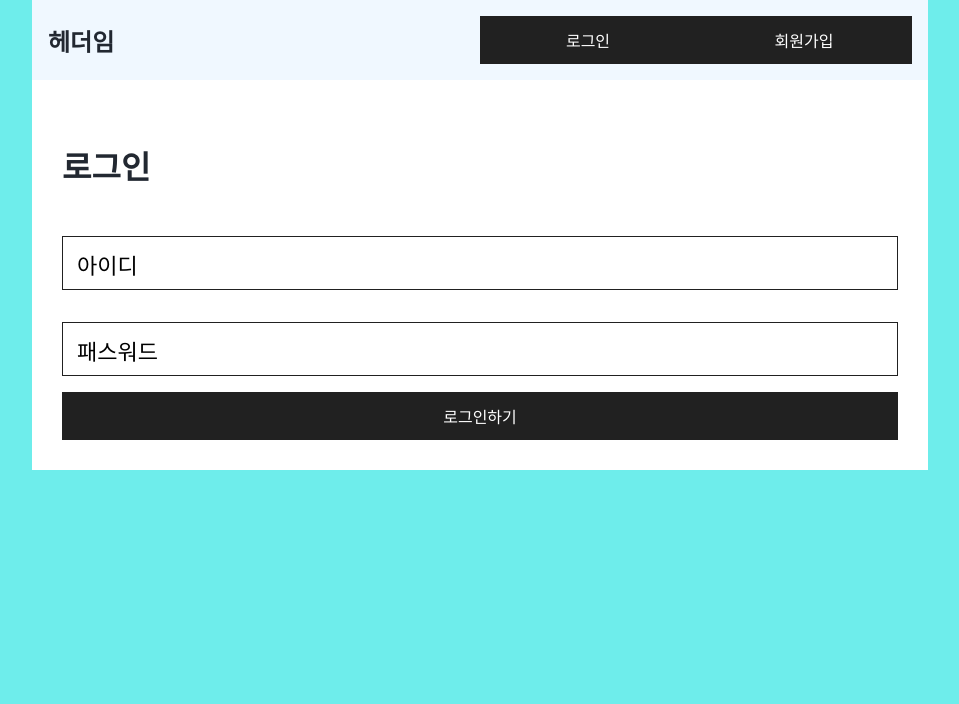
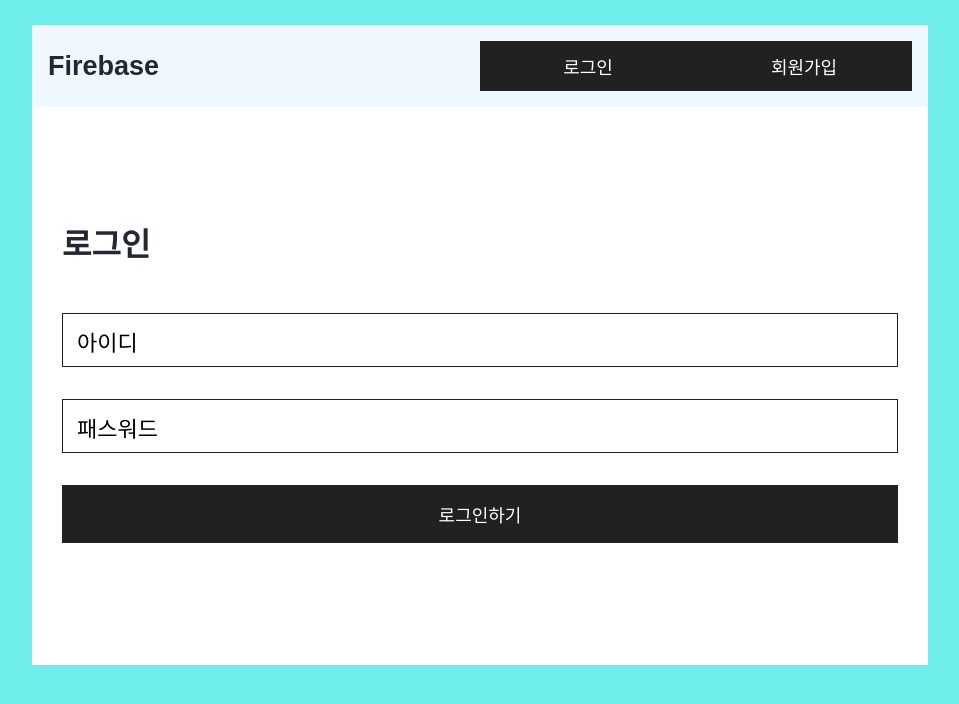
Before and after one commit to lnuvy/react-3study, a React (Create React App) app: page /login in a window 1280 px wide. Shown: the top 704 px of the page, without its empty margins (160-1119 px from the left). Built offline with nearby package versions, Linux system fonts and the light colour scheme; a web font is replaced by a local one.

Commit message:
미로그인 토스트메세지 작성

```diff
--- a/src/components/Header.js
+++ b/src/components/Header.js
@@ -65,10 +65,17 @@ const Header = (props) => {
     );
   } else
     return (
-      <Grid isSticky zIndexTop is_flex padding="16px" bg="aliceblue">
-        <Grid _onClick={() => history.push("/")}>
-          <Text margin="0px" size="24px" bold>
-            헤더임
+      <Grid
+        isSticky
+        zIndexTop
+        is_flex
+        padding="16px"
+        bg="aliceblue"
+        margin="25px 0 0 0"
+      >
+        <Grid _onClick={() => history.push("/")} _cursor>
+          <Text margin="0px" size="27px" bold>
+            Firebase
           </Text>
         </Grid>
         <Grid is_flex>
--- a/src/components/NotiBadge.js
+++ b/src/components/NotiBadge.js
@@ -9,21 +9,24 @@ const NotiBadge = (props) => {
   const userId = useSelector((state) => state.user.user.uid);
   const { _onClick = () => {} } = props;
 
+  const notiDB = realtime.ref(`noti/${userId}`);
   const [isRead, setIsRead] = useState(true);
+
   const notiCheck = () => {
-    const notiDB = realtime.ref(`noti/${userId}`);
     notiDB.update({ read: true });
     _onClick();
   };
 
   useEffect(() => {
-    const notiDB = realtime.ref(`noti/${userId}`);
     notiDB.on("value", (snapshot) => {
+      if (snapshot.val() === null) {
+        notiDB.update({ read: true });
+      }
       setIsRead(snapshot.val().read);
     });
 
     return () => notiDB.off();
-  });
+  }, []);
 
   return (
     <>
--- a/src/components/Post.js
+++ b/src/components/Post.js
@@ -16,20 +16,31 @@ const Post = (props) => {
   const currentComment = useSelector((state) => state.comment?.list[post_id]);
   const isMyLike = like.filter((l) => l === currentUser);
 
-  const [toast, setToast] = useState(false);
+  const [likeToast, setLikeToast] = useState(false);
+  const [unAuth, setUnAuth] = useState(false);
 
   const changeToast = () => {
-    setToast(true);
+    if (!currentUser) {
+      setUnAuth(true);
+    } else {
+      setLikeToast(true);
+    }
   };
 
   useEffect(() => {
-    if (toast) {
-      setTimeout(() => setToast(false), 500);
+    if (likeToast) {
+      setTimeout(() => setLikeToast(false), 500);
     }
-  }, [toast]);
+
+    if (unAuth) {
+      setTimeout(() => setUnAuth(false), 500);
+    }
+  }, [likeToast, unAuth]);
 
   return (
     <Grid>
+      {likeToast && <Alerts heart />}
+      {unAuth && <Alerts unAuth />}
       <Grid is_flex padding="16px">
         <Grid
           is_flex
@@ -79,18 +90,8 @@ const Post = (props) => {
             changeToast();
           }}
         />
-        {toast && (
-          <Alerts>
-            <FavoriteBorderOutlinedIcon style={{ fontSize: "70px" }} />
-            <Text>좋아요를 눌렀습니다.</Text>
-          </Alerts>
-        )}
       </Grid>
       <Grid padding="16px">
-        <Text margin="10px 0" bold>
-          댓글{" "}
-          {currentComment?.length ? currentComment.length : props.comment_cnt}개
-        </Text>
         <Grid is_flex_start width="auto">
           {isMyLike.length ? (
             <FavoriteOutlinedIcon
@@ -113,6 +114,10 @@ const Post = (props) => {
             &nbsp;{like?.length > 0 ? like?.length : "0"}개
           </Text>
         </Grid>
+        <Text margin="10px 0" bold>
+          댓글&nbsp;
+          {currentComment?.length ? currentComment.length : props.comment_cnt}개
+        </Text>
       </Grid>
     </Grid>
   );
--- a/src/elements/Alerts.js
+++ b/src/elements/Alerts.js
@@ -1,10 +1,32 @@
 import React, { useEffect, useState } from "react";
 import styled from "styled-components";
 import Text from "./Text";
+import FavoriteBorderOutlinedIcon from "@mui/icons-material/FavoriteBorderOutlined";
+import VpnKeyOutlinedIcon from "@mui/icons-material/VpnKeyOutlined";
 
 const Alerts = (props) => {
-  const { children = null, ...styles } = props;
+  const { children = null, heart = false, unAuth = false, ...styles } = props;
 
+  if (heart) {
+    return (
+      <WindowAlert>
+        <FavoriteBorderOutlinedIcon style={{ fontSize: "70px" }} />
+        <Text size="20px" bold>
+          좋아요를 눌렀습니다.
+        </Text>
+      </WindowAlert>
+    );
+  }
+  if (unAuth) {
+    return (
+      <WindowAlert>
+        <VpnKeyOutlinedIcon style={{ fontSize: "70px" }} />
+        <Text size="20px" bold>
+          로그인을 해주세요!
+        </Text>
+      </WindowAlert>
+    );
+  }
   return <WindowAlert>{children}</WindowAlert>;
 };
 
@@ -18,7 +40,7 @@ const WindowAlert = styled.div`
   z-index: 999;
   border-radius: 20px;
   box-sizing: border-box;
-  animation: fadeout 1s;
+  animation: fadeout 2s;
   opacity: 0;
   text-align: center;
 
--- a/src/elements/Button.js
+++ b/src/elements/Button.js
@@ -40,7 +40,7 @@ Button.defaultProps = {
 
 const ElButton = styled.button`
   cursor: pointer;
-  font-size: 16px;
+  font-size: 18px;
   width: ${(props) => props.width};
   ${(props) =>
     props._color ? `background: ${props._color};` : `background: #212121;`}
--- a/src/elements/Input.js
+++ b/src/elements/Input.js
@@ -59,7 +59,7 @@ const TextareaDiv = styled.div`
   & label {
     position: absolute;
     left: 10px;
-    top: 12px;
+    top: 15px;
     padding: 0 5px;
     transition: 0.4s;
     user-select: none;
--- a/src/pages/Login.js
+++ b/src/pages/Login.js
@@ -24,8 +24,7 @@ const Login = () => {
   };
 
   return (
-    <>
-      <Grid padding="30px">
+    <Grid padding="30px" margin="50px 0 30px" bg="white">
       <Text size="32px" bold>
         로그인
       </Text>
@@ -52,9 +51,13 @@ const Login = () => {
           onSubmit={login}
         />
       </Grid>
-        <Button text="로그인하기" _onClick={login} />
+      <Button
+        padding="16px 0"
+        margin="16px 0"
+        text="로그인하기"
+        _onClick={login}
+      />
     </Grid>
-    </>
   );
 };
 
--- a/src/pages/Register.js
+++ b/src/pages/Register.js
@@ -33,7 +33,7 @@ const Register = () => {
   };
 
   return (
-    <Grid>
+    <Grid padding="30px" margin="20px 0" bg="white">
       <Text size="32px" bold>
         회원가입
       </Text>
@@ -71,7 +71,12 @@ const Register = () => {
           _onChange={handleChange}
         />
       </Grid>
-      <Button _onClick={signup} text="회원가입 하기" />
+      <Button
+        padding="16px 0"
+        margin="16px 0"
+        _onClick={signup}
+        text="회원가입 하기"
+      />
     </Grid>
   );
 };
--- a/src/redux/modules/post.js
+++ b/src/redux/modules/post.js
@@ -192,6 +192,22 @@ const deletePostFB = (post_id = null) => {
   return function (dispatch, getState, { history }) {
     if (!post_id) return;
 
+    const comments = getState().comment.list[post_id];
+    console.log(comments, comments.length);
+
+    if (comments.length > 0) {
+      const commentDB = firestore.collection("comment");
+
+      for (let i = 0; i < comments.length; i++) {
+        console.log(comments[i]);
+        commentDB
+          .doc(comments[i].id)
+          .delete()
+          .then(() => {})
+          .catch((err) => console.log("포스트 댓글도 지우다가 에러", err));
+      }
+    }
+
     const postDB = firestore.collection("post");
     postDB
       .doc(post_id)
--- a/src/shared/App.css
+++ b/src/shared/App.css
@@ -11,6 +11,7 @@ body {
 .App {
   margin: 0 auto;
   background: white;
+  min-height: 80vh;
 }
 
 .headerText {
```
Lines whose indentation alone changed are shown as unchanged.
